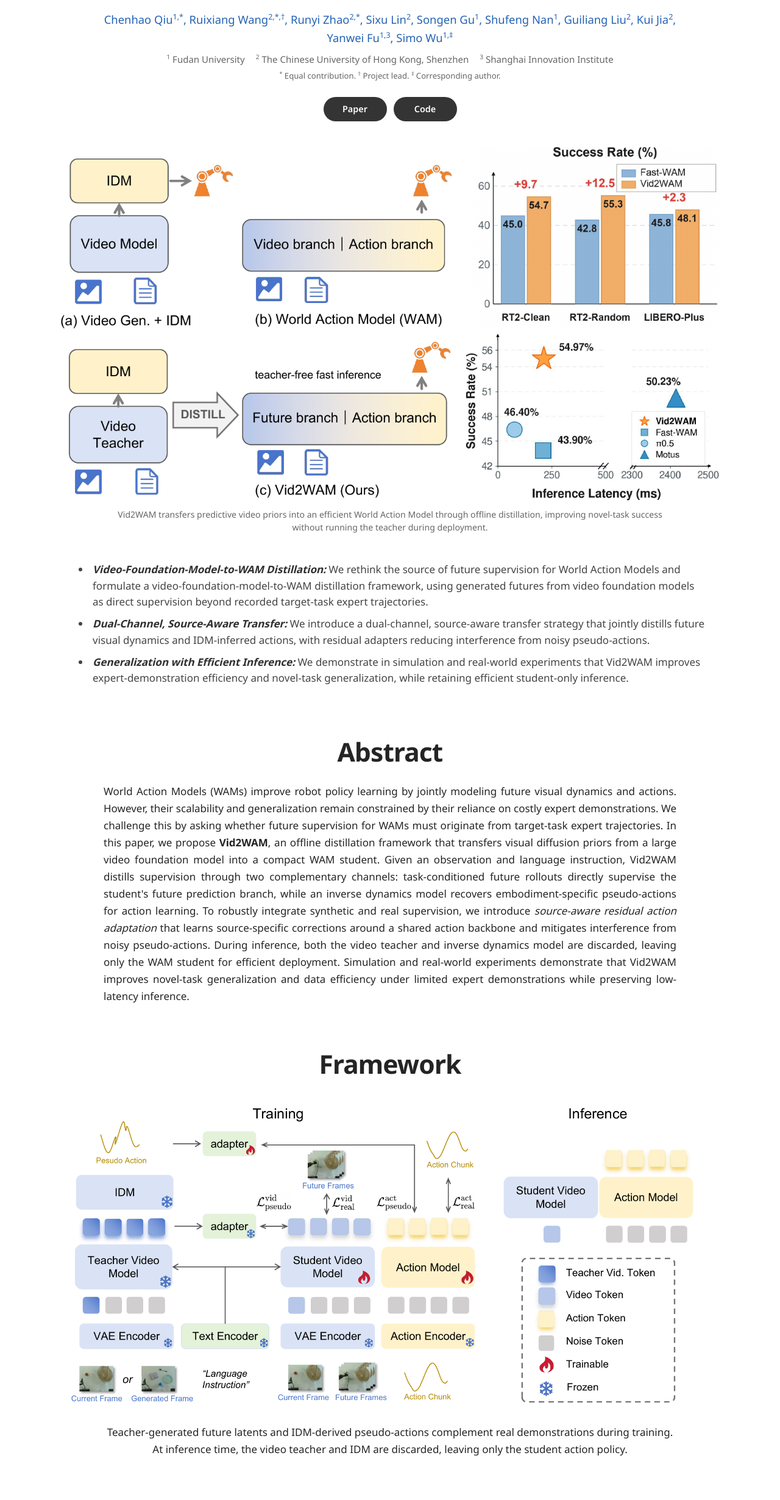
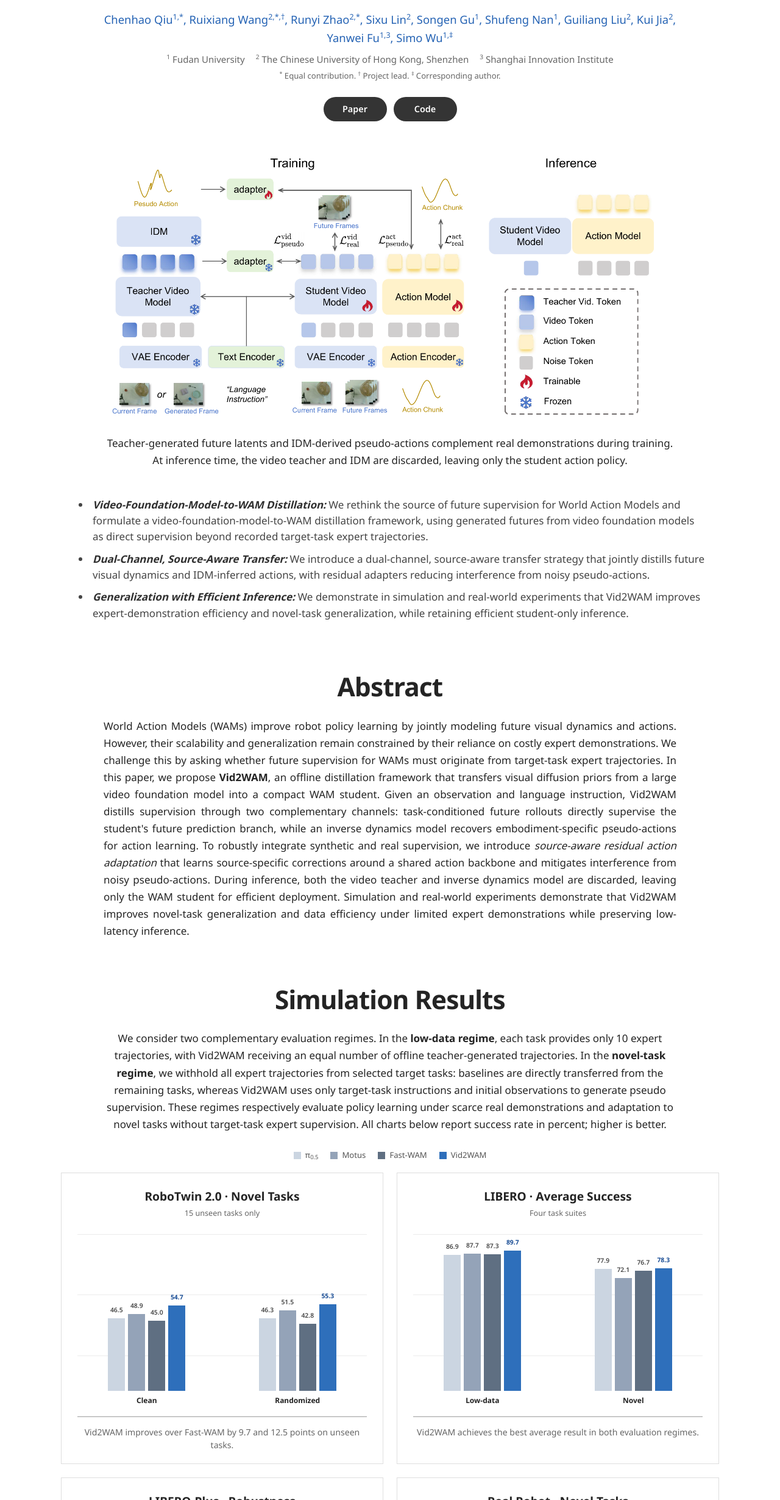
Before and after one commit to qch-FA/vid2wam-website, a plain HTML site: page index.html in a window 1280 px wide. Shown: the part 266-2726 px from the top of the page at 61% size. Drawn offline with Linux system fonts and the light colour scheme.

Commit message:
Move method figure into the hero flow

```diff
--- a/index.html
+++ b/index.html
@@ -20,7 +20,7 @@
       href="https://fonts.googleapis.com/css2?family=Noto+Sans:wght@400;500;600;700&amp;display=swap"
       rel="stylesheet"
     />
-    <link rel="stylesheet" href="styles.css?v=20260808d" />
+    <link rel="stylesheet" href="styles.css?v=20260808e" />
   </head>
   <body>
     <nav class="site-nav" aria-label="Section navigation">
@@ -28,7 +28,6 @@
         <a class="site-brand" href="#top">Vid2WAM</a>
         <div class="site-nav-links">
           <a href="#abstract">Abstract</a>
-          <a href="#framework">Framework</a>
           <a href="#results">Simulation Results</a>
           <a href="#predictions">Future Predictions</a>
           <a href="#real-world">Real-World</a>
@@ -64,17 +63,17 @@
 
       <section class="container lead-teaser">
         <figure class="teaser">
-          <div class="teaser-crop">
+          <div class="method-teaser-crop">
             <img
-              src="assets/overview.png"
-              alt="Vid2WAM overview comparing direct video-model control, a standard World Action Model, and offline distillation into a compact action policy."
+              src="assets/method.png"
+              alt="Vid2WAM training architecture with a frozen video teacher and inverse dynamics model supervising a trainable student, followed by student-only inference."
             />
           </div>
-          <figcaption>
-            Vid2WAM transfers predictive video priors into an efficient World Action Model through offline
-            distillation, improving novel-task success without running the teacher during deployment.
-          </figcaption>
         </figure>
+        <p class="method-description">
+          Teacher-generated future latents and IDM-derived pseudo-actions complement real demonstrations during
+          training. At inference time, the video teacher and IDM are discarded, leaving only the student action policy.
+        </p>
       </section>
 
       <section class="container project-summary" aria-label="Contributions">
@@ -115,22 +114,6 @@
           are discarded, leaving only the WAM student for efficient deployment. Simulation and real-world experiments
           demonstrate that Vid2WAM improves novel-task generalization and data efficiency under limited expert
           demonstrations while preserving low-latency inference.
-        </p>
-      </section>
-
-      <section class="container project-section framework-section" id="framework">
-        <h2>Framework</h2>
-        <figure class="figure-frame">
-          <div class="framework-image-crop">
-            <img
-              src="assets/method.png"
-              alt="Vid2WAM training architecture with a frozen video teacher and inverse dynamics model supervising a trainable student, followed by student-only inference."
-            />
-          </div>
-        </figure>
-        <p class="framework-description">
-          Teacher-generated future latents and IDM-derived pseudo-actions complement real demonstrations during
-          training. At inference time, the video teacher and IDM are discarded, leaving only the student action policy.
         </p>
       </section>
 
--- a/styles.css
+++ b/styles.css
@@ -218,10 +218,6 @@ h2 {
 
 .project-section { padding-top: 72px; }
 
-.framework-section {
-  width: min(calc(100% - 32px), 1240px);
-}
-
 .teaser,
 .figure-frame,
 .chart-card,
@@ -229,28 +225,16 @@ h2 {
 
 .figure-frame img { width: 100%; }
 
-.framework-image-crop {
+.method-teaser-crop {
   width: 100%;
   aspect-ratio: 2134 / 900;
   overflow: hidden;
 }
 
-.framework-image-crop img {
+.method-teaser-crop img {
+  width: 100%;
   max-width: none;
   transform: translateY(-5.83%);
-}
-
-.teaser-crop {
-  width: 100%;
-  aspect-ratio: 1484 / 797;
-  overflow: hidden;
-  background: #fff;
-}
-
-.teaser-crop img {
-  width: 143.8%;
-  max-width: none;
-  transform: translate(-6.94%, -20%);
 }
 
 figcaption {
@@ -262,7 +246,7 @@ figcaption {
   line-height: 1.5;
 }
 
-.framework-description {
+.method-description {
   max-width: 940px;
   margin: 16px auto 0;
   color: var(--text);
```
